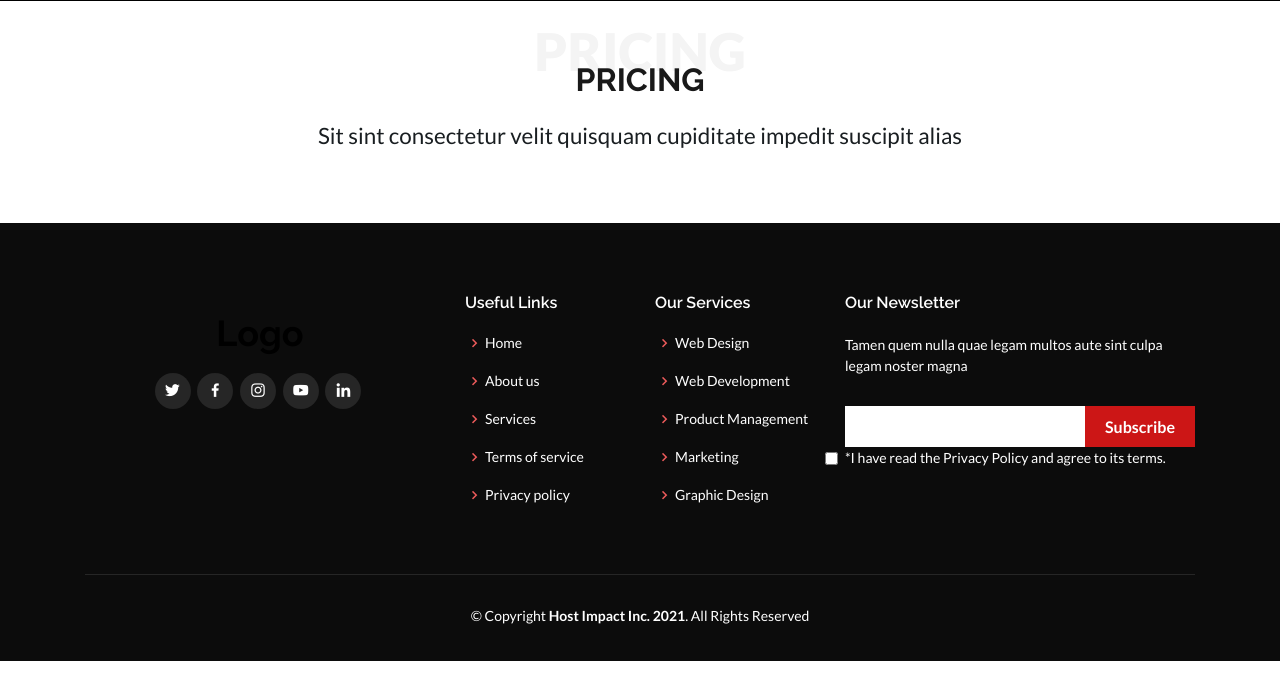
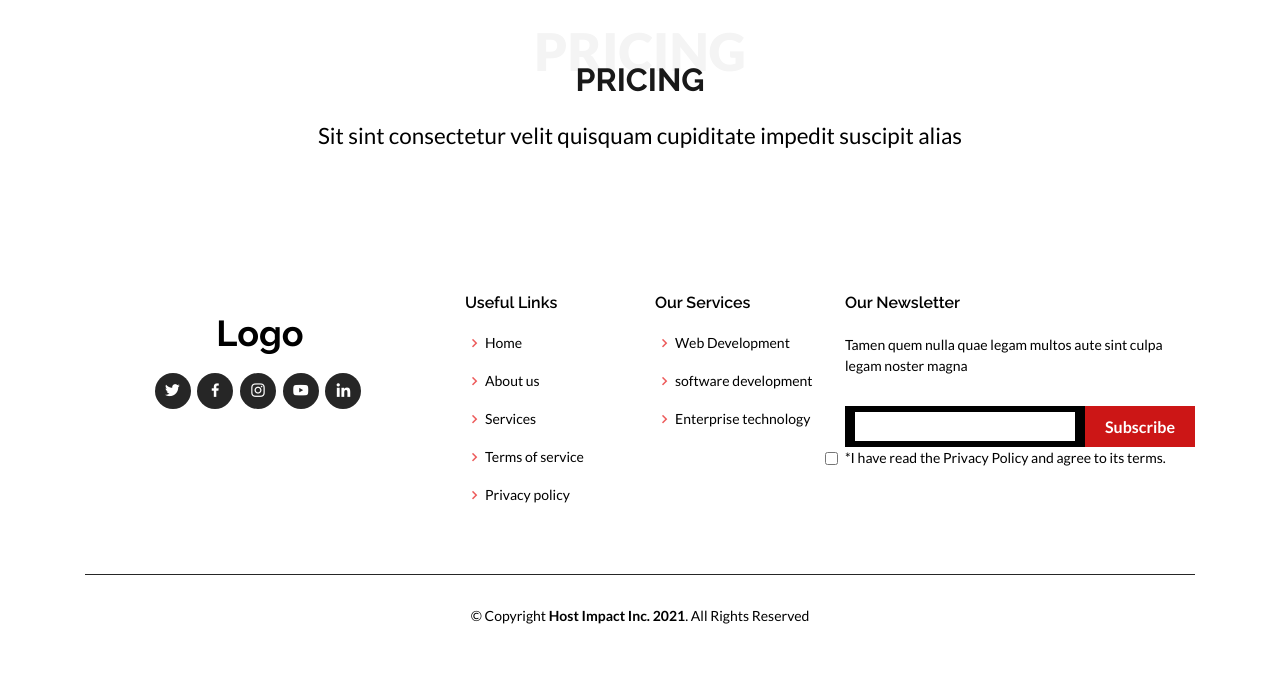
Before and after one commit to Eng-HassanRaza/dashboard, a Django app: page /pricing in a window 1280 px wide. Shown: the part 109-800 px from the top of the page. Run offline with Django 3.2, Linux system fonts and the light colour scheme; data that the repository does not hold is empty; parts of the project's set-up code (start-up, migrations or seed data) failed here and were passed over; some libraries are stand-ins or nearby versions; some web fonts are replaced.

Commit message:
footer color and other changes implemented

```diff
--- a/core/static/assets/frontend/assets/css/style.css
+++ b/core/static/assets/frontend/assets/css/style.css
@@ -8,6 +8,9 @@
 /*--------------------------------------------------------------
 # General
 --------------------------------------------------------------*/
+p,label{
+color:black;
+}
 body {
   font-family: "Open Sans", sans-serif;
   color: #444444;
@@ -173,7 +176,8 @@ h1, h2, h3, h4, h5, h6 {
 
 #header.header-scrolled {
   top: 0;
-  background: rgba(0, 0, 0, 0.9);
+  background:white;
+  /*background: rgba(0, 0, 0, 0.9);*/
 }
 
 #header .logo {
@@ -895,6 +899,7 @@ section {
   border-radius: 8px;
   position: relative;
   overflow: hidden;
+  height:500px;
 }
 
 .pricing .box h3 {
@@ -1317,7 +1322,7 @@ section {
 # Footer
 --------------------------------------------------------------*/
 #footer {
-  background: #0c0c0c;
+  background: white;
   padding: 0 0 30px 0;
   color: #fff;
   font-size: 14px;
@@ -1329,8 +1334,8 @@ section {
 
 #footer .footer-top .footer-info {
   margin-bottom: 15px;
-  background: #191919;
-  color: #fff;
+  background: white;
+  color: black;
   border-top: 4px solid #cc1616;
   text-align: center;
   padding: 30px 20px;
@@ -1375,7 +1380,7 @@ section {
 #footer .footer-top h4 {
   font-size: 16px;
   font-weight: 600;
-  color: #fff;
+  color: black;
   position: relative;
   padding-bottom: 12px;
 }
@@ -1408,7 +1413,7 @@ section {
 }
 
 #footer .footer-top .footer-links ul a {
-  color: #fff;
+  color: black;
   transition: 0.3s;
   display: inline-block;
   line-height: 1;
@@ -1420,7 +1425,7 @@ section {
 
 #footer .footer-top .footer-newsletter form {
   margin-top: 30px;
-  background: #fff;
+  background: black;
   padding: 6px 10px;
   position: relative;
   border-radius: 4;
@@ -1453,6 +1458,7 @@ section {
 
 #footer .copyright {
   border-top: 1px solid #262626;
+  color:black;
   text-align: center;
   padding-top: 30px;
 }
@@ -1473,3 +1479,13 @@ section {
     margin: -20px 0 30px 0;
   }
 }
+
+.col-md-3 button{
+    width:100%;
+}
+
+.pricing-button{
+    position:absolute;
+    bottom:0;
+    width:100%
+}
--- a/core/templates/front-end/insights/category.html
+++ b/core/templates/front-end/insights/category.html
@@ -2,7 +2,7 @@
 
 {% block content %}
 	<link rel="stylesheet" href="/static/assets/frontend/assets/css/bootstrap.min-pagination.css">
-	<div style="padding-top:110px; background-color:black"></div>
+	<div style="padding-top:110px; background-color:white"></div>
 
 		<section class="category">
 		  <div class="container">
--- a/core/templates/front-end/insights/contact-us.html
+++ b/core/templates/front-end/insights/contact-us.html
@@ -1,7 +1,7 @@
 {% extends "front-end/template.html" %}
 {% block content %}
 <!-- ======= Contact Section ======= -->
-    <div class="headercover" style="height:110px;background-color:black"></div>
+    <div class="headercover" style="height:110px;background-color:white"></div>
     <section id="contact" class="contact">
       <div class="container">
 
--- a/core/templates/front-end/insights/index.html
+++ b/core/templates/front-end/insights/index.html
@@ -2,7 +2,7 @@
 
 {% block content %}
     <div class="insight-main" style="">
-            <div style="padding-top:100px; background-color:black"></div>
+            <div style="padding-top:100px; background-color:white"></div>
 		<div class="container">
     		<section class="home">
 			<div class="container">
--- a/core/templates/front-end/insights/insight-bookmark-page.html
+++ b/core/templates/front-end/insights/insight-bookmark-page.html
@@ -2,7 +2,7 @@
 
 {% block content %}
 	<link rel="stylesheet" href="/static/assets/frontend/assets/css/bootstrap.min-pagination.css">
-	<div style="padding-top:110px; background-color:black"></div>
+	<div style="padding-top:110px; background-color:white"></div>
 
 		<section class="category">
 		  <div class="container">
--- a/core/templates/front-end/insights/portfolio.html
+++ b/core/templates/front-end/insights/portfolio.html
@@ -1,7 +1,7 @@
 {% extends "front-end/template.html" %}
 {% block content %}
 <!-- ======= Portfolio Section =======-->
-    <div class="headercover" style="height:110px;background-color:black"></div>
+    <div class="headercover" style="height:110px;background-color:white"></div>
     <section id="portfolio" class="portfolio">
       <div class="container">
 
--- a/core/templates/front-end/insights/post-page.html
+++ b/core/templates/front-end/insights/post-page.html
@@ -1,7 +1,7 @@
 {% extends "front-end/template.html" %}
 
 {% block content %}
-	<div style="padding-top:110px; background-color:black"></div>
+	<div style="padding-top:110px; background-color:white"></div>
     <section class="single">
 			<div class="container">
 				<div class="row">
--- a/core/templates/front-end/insights/pricing.html
+++ b/core/templates/front-end/insights/pricing.html
@@ -2,7 +2,7 @@
 {% block content %}
 <!-- ======= Pricing Section =======-->
 
-    <div class="headercover" style="height:110px;background-color:black"></div>
+    <div class="headercover" style="height:110px;background-color:white"></div>
     <section id="pricing" class="pricing">
       <div class="container">
 
@@ -23,9 +23,12 @@
                 <li>{{tags}}</li>
                 {%endfor%}
               </ul>
-              <div class="btn-wrap">
+              <div class="pricing-button">
+                <div class="btn-wrap">
                 <a href="#" class="btn-buy">Buy Now</a>
               </div>
+              </div>
+
             </div>
           </div>
         {%endfor%}
--- a/core/templates/front-end/insights/success_stories.html
+++ b/core/templates/front-end/insights/success_stories.html
@@ -1,7 +1,7 @@
 {% extends "front-end/template.html" %}
 {% block content %}
     <!-- ======= Services Section ======= -->
-    <div class="headercover" style="height:110px;background-color:black"></div>
+    <div class="headercover" style="height:110px;background-color:white"></div>
     <section id="services1" class="services">
       <div class="container">
 
--- a/core/templates/front-end/insights/team.html
+++ b/core/templates/front-end/insights/team.html
@@ -1,7 +1,7 @@
 {% extends "front-end/template.html" %}
 {% block content %}
 <!-- ======= Team Section =======-->
-    <div class="headercover" style="height:110px;background-color:black"></div>
+    <div class="headercover" style="height:110px;background-color:white"></div>
     <section id="team" class="team">
       <div class="container">
 
--- a/core/templates/front-end/parts/footer.html
+++ b/core/templates/front-end/parts/footer.html
@@ -2,7 +2,7 @@
  <style>
    #footer .footer-top .footer-info{
     margin-bottom:0px;
-    background:#0c0c0c;
+    background:white;
     border-top:0px;
    }
  </style>
@@ -44,11 +44,9 @@
           <div class="col-lg-2 col-md-6 footer-links">
             <h4>Our Services</h4>
             <ul>
-              <li><i class="bx bx-chevron-right"></i> <a href="#">Web Design</a></li>
               <li><i class="bx bx-chevron-right"></i> <a href="#">Web Development</a></li>
-              <li><i class="bx bx-chevron-right"></i> <a href="#">Product Management</a></li>
-              <li><i class="bx bx-chevron-right"></i> <a href="#">Marketing</a></li>
-              <li><i class="bx bx-chevron-right"></i> <a href="#">Graphic Design</a></li>
+              <li><i class="bx bx-chevron-right"></i> <a href="#">software development</a></li>
+              <li><i class="bx bx-chevron-right"></i> <a href="#">Enterprise technology</a></li>
             </ul>
           </div>
 
--- a/core/templates/front-end/template.html
+++ b/core/templates/front-end/template.html
@@ -79,16 +79,16 @@
     document.getElementById("mySidebar").style.width = "250px";
     document.getElementById("main").style.marginLeft = "250px";
     document.getElementById("topbar").style.position= "relative";
-    document.getElementById("topbar").style.background= "black";
+    document.getElementById("topbar").style.background= "white";
     document.getElementById("header").style.position= "relative";
-    document.getElementById("header").style.background= "black";
+    document.getElementById("header").style.background= "white";
     document.getElementById("header").style.top= "0";
   }
 
   function closeNav() {
     document.getElementById("mySidebar").style.width = "0";
     document.getElementById("main").style.marginLeft= "0";
-    document.getElementById("header").style.removeAttribute('style')
+    $('#header').removeAttr('style');
     document.getElementById("topbar").style.position= "fixed";
     document.getElementById("header").style.position= "fixed";
 
```
